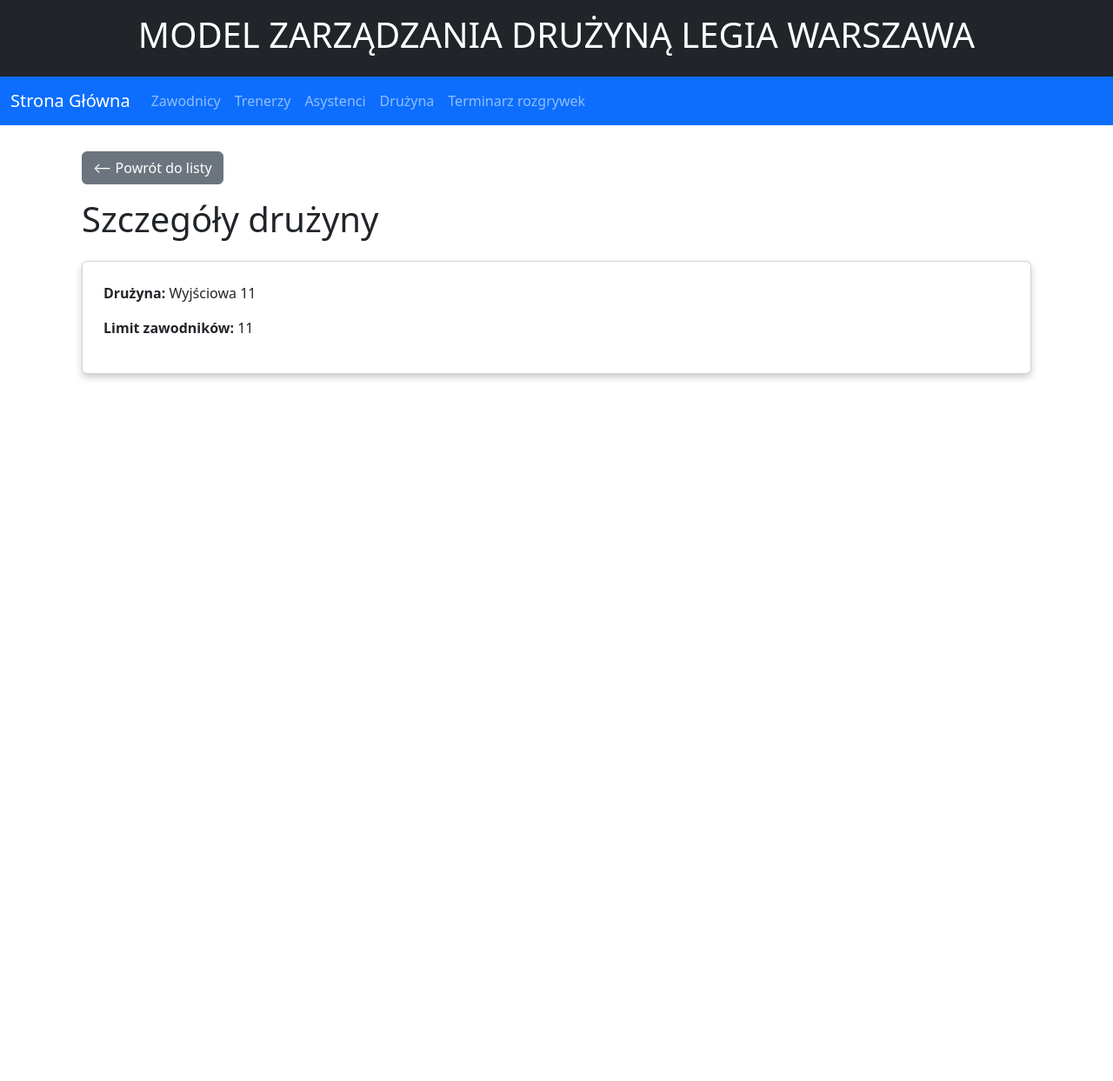
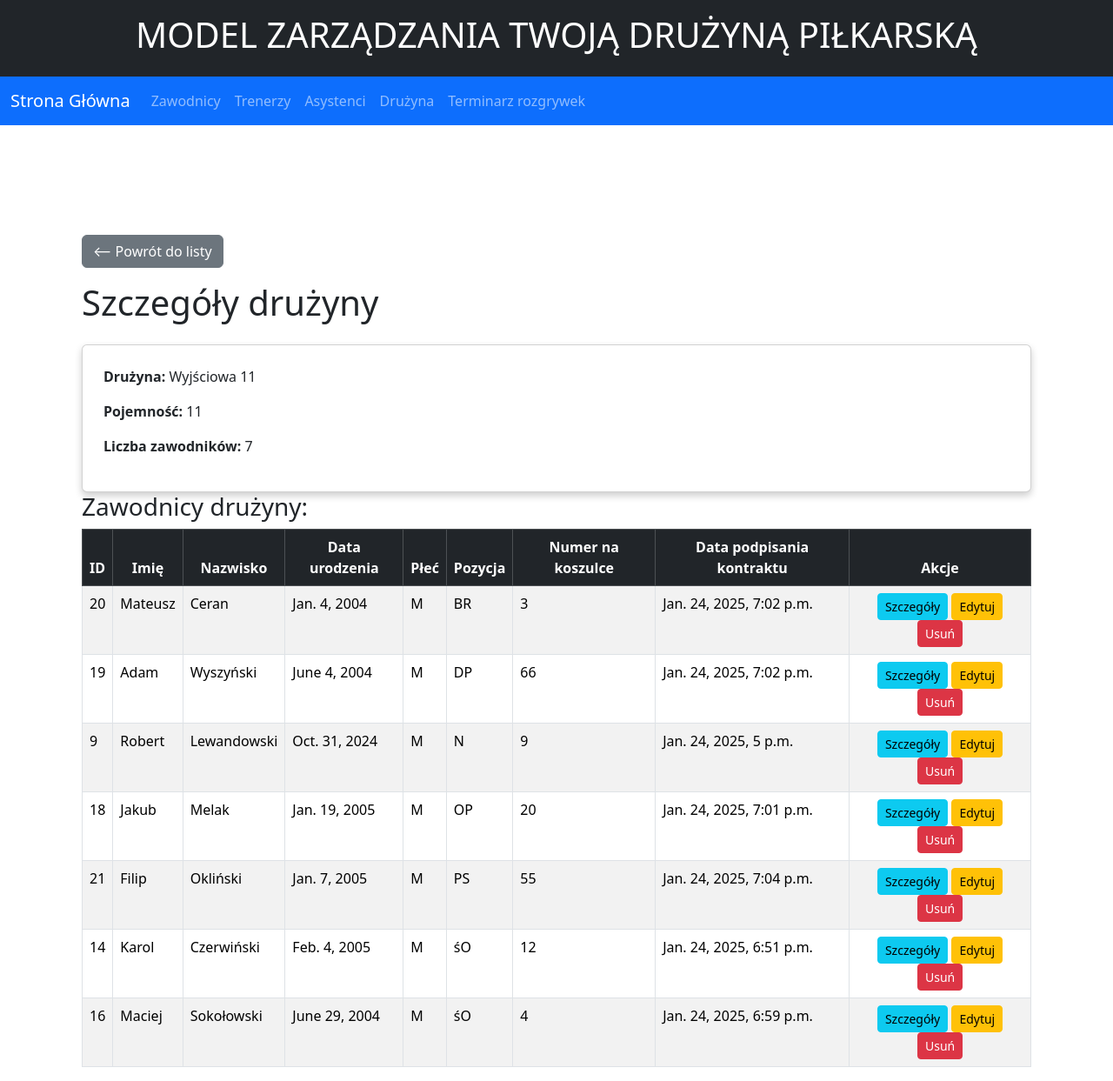
Before and after one commit to Czerw0/football_team_management_web_app, a Django app: page /team/5 in a window 1280 px wide. Shown: the whole page at 87% size. Before the commit the page ends 437 px from the top, so only its background shows below. Run offline with Django 4.2, Linux system fonts and the light colour scheme; data comes from the database, SQL or seed files in the repository; both versions use the stored data as it was after the commit.

Commit message:
update count players and minor changes in html

```diff
--- a/Klub/Legia/models.py
+++ b/Klub/Legia/models.py
@@ -61,7 +61,8 @@
 
     def current_player_count(self):
         """Zwraca aktualną liczbę zawodników w drużynie."""
-        return self.player_set.count()
+        return self.players.count()
+
 
 
 class Player(models.Model):
@@ -72,7 +73,7 @@
     position = models.CharField(max_length=100, choices=POSITIONS)
     number = models.PositiveBigIntegerField()
     signing_date = models.DateTimeField(auto_now_add=True)
-    team = models.ForeignKey(Team, null=True, blank=True, on_delete=models.SET_NULL)
+    team = models.ForeignKey(Team,related_name='players', null=True, blank=True, on_delete=models.SET_NULL)
 
     def __str__(self):
         return f'{self.firstname} {self.lastname} ; {self.position} ; {self.team}'
--- a/Klub/Legia/templates/Legia/assistant/list.html
+++ b/Klub/Legia/templates/Legia/assistant/list.html
@@ -6,7 +6,7 @@
 <div class="container mt-4">
     <div class="d-flex justify-content-between align-items-center mb-3">
         <h2 class="text-success">LISTA ASYSTENTÓW</h2>
-        <a href="{% url 'assistant-create' %}" class="btn btn-success">Dodaj nowego Asystenta</a>
+        <a href="{% url 'assistant-create' %}" class="btn btn-success">Dodaj nowego asystenta</a>
     </div>
     <div class="card p-4 mb-4">
         <h5 class="card-title">Wyszukaj po nazwisku</h5>
@@ -24,7 +24,7 @@
     <div class="table-responsive">
         <table class="table table-striped table-bordered">
             <thead class="table-dark">
-                <tr>
+                <tr align="center">
                     <th>Imię</th>
                     <th>Nazwisko</th>
                     <th>Specjalizacja</th>
--- a/Klub/Legia/templates/Legia/base.html
+++ b/Klub/Legia/templates/Legia/base.html
@@ -7,11 +7,13 @@
         <link href="https://cdn.jsdelivr.net/npm/bootstrap@5.3.0-alpha1/dist/css/bootstrap.min.css" rel="stylesheet">
         <link href="https://cdn.jsdelivr.net/npm/bootstrap@5.3.0-alpha3/dist/css/bootstrap.min.css" rel="stylesheet">
         <script src="https://cdn.jsdelivr.net/npm/bootstrap@5.3.0-alpha1/dist/js/bootstrap.bundle.min.js"></script>
+
     </head>
     <body>
         <header class="bg-dark text-white text-center py-3">
-            <h1>MODEL ZARZĄDZANIA DRUŻYNĄ LEGIA WARSZAWA</h1>
+            <h1>MODEL ZARZĄDZANIA TWOJĄ DRUŻYNĄ PIŁKARSKĄ</h1>
         </header>
+
 
         <nav class="navbar navbar-expand-lg navbar-dark bg-primary">
             <div class="container-fluid">
@@ -40,11 +42,15 @@
                 </div>
             </div>
         </nav>
-
+        <br>
+        <br>
+        <br>
+        <br>
         <main class="container mt-4">
             {% block content %}
             <section class="mt-4">
                 <div class="row">
+                    <!-- First row -->
                     <div class="col-md-4">
                         <div class="card text-center">
                             <div class="card-body">
@@ -57,8 +63,8 @@
                     <div class="col-md-4">
                         <div class="card text-center">
                             <div class="card-body">
-                    <h5 class="card-title">NAJBLIZSZY MECZ</h5>
-                    <p class="card-text">Dowiedz się, z kim Legia gra następny mecz!</p>
+                                <h5 class="card-title">TERMINARZ</h5>
+                                <p class="card-text">Dowiedz się, z kim grasz następny mecz!</p>
                                 <a href="{% url 'game-list' %}" class="btn btn-success">Zobacz terminarz</a>
                             </div>
                         </div>
@@ -66,16 +72,37 @@
                     <div class="col-md-4">
                         <div class="card text-center">
                             <div class="card-body">
-                    <h5 class="card-title">TRENEŻY</h5>
-                    <p class="card-text">Poznaj trenerów Legii Warszawa</p>
+                                <h5 class="card-title">TRENERZY</h5>
+                                <p class="card-text">Poznaj trenerów twojej drużyny</p>
                                 <a href="{% url 'coach-list' %}" class="btn btn-warning">Zobacz trenerów</a>
                             </div>
                         </div>
                     </div>
                 </div>
+                <!-- Second Row -->
+                <div class="row mt-4 justify-content-center">
+                    <div class="col-md-4">
+                        <div class="card text-center">
+                            <div class="card-body">
+                                <h5 class="card-title">ASYSTENCI</h5>
+                                <p class="card-text">Poznaj asystentów twojej drużyny</p>
+                                <a href="{% url 'assistant-list' %}" class="btn btn-secondary">Zobacz asystentów</a>
+                            </div>
+                        </div>
+                    </div>
+                    <div class="col-md-4">
+                        <div class="card text-center">
+                            <div class="card-body">
+                                <h5 class="card-title">DRUŻYNY</h5>
+                                <p class="card-text">Sprawdź swoje drużyny</p>
+                                <a href="{% url 'team-list' %}" class="btn btn-danger">Zobacz drużyny</a>
+                            </div>
+                        </div>
+                    </div>
+                </div>
             </section>
+
 {% endblock %}
         </main>
-
     </body>
 </html>
--- a/Klub/Legia/templates/Legia/coach/list.html
+++ b/Klub/Legia/templates/Legia/coach/list.html
@@ -6,7 +6,7 @@
 <div class="container mt-4">
     <div class="d-flex justify-content-between align-items-center mb-3">
         <h2 class="text-success">LISTA TRENERÓW</h2>
-        <a href="{% url 'coach-create' %}" class="btn btn-success">Dodaj nowego Trenera</a>
+        <a href="{% url 'coach-create' %}" class="btn btn-success">Dodaj nowego trenera</a>
     </div>
 
     <div class="card p-4 mb-4">
@@ -25,7 +25,7 @@
     <div class="table-responsive">
         <table class="table table-striped table-bordered">
             <thead class="table-dark">
-                <tr>
+                <tr align="center">
                     <th>Imię</th>
                     <th>Nazwisko</th>
                     <th>Drużyna</th>
--- a/Klub/Legia/templates/Legia/game/create.html
+++ b/Klub/Legia/templates/Legia/game/create.html
@@ -45,6 +45,7 @@
                     {{ form.score_opponent.label_tag }}
                     {{ form.score_opponent }}
                 </div>
+
             </div>
 
             <div class="d-flex justify-content-end">
--- a/Klub/Legia/templates/Legia/game/detail.html
+++ b/Klub/Legia/templates/Legia/game/detail.html
@@ -9,11 +9,11 @@
 
     <div class="card p-4">
         <p><strong>Przeciwnik:</strong> {{ game.opponent }}</p>
-        <p><strong>Legia:</strong> {{ game.team }}</p>
+        <p><strong>Drużyna:</strong> {{ game.team }}</p>
         <p><strong>Miejsce meczu:</strong> {{ game.game_spot }}</p>
         <p><strong>Typ rogrywek:</strong> {{ game.game_type }}</p>
         <p><strong>Data meczu:</strong> {{ game.date }}</p>
-        <p><strong>Wynik Legi:</strong> {{ game.score_legia }}</p>
+        <p><strong>Wynik twojej drużyny:</strong> {{ game.score_legia }}</p>
         <p><strong>Wynik przeciwnika:</strong> {{ game.score_opponent }}</p>
     </div>
 </div>
--- a/Klub/Legia/templates/Legia/game/list.html
+++ b/Klub/Legia/templates/Legia/game/list.html
@@ -35,10 +35,10 @@
                     <span class="badge bg-secondary">{{ game.date }}</span>
                 </div>
                 <p class="card-text">
-                    <strong>Drużyna Legii:</strong> {{ game.team.name|default:"Brak przypisania" }}
+                    <strong>Drużyna:</strong> {{ game.team.name|default:"Brak przypisania" }}<br>
                     <strong>Miejsce meczu:</strong> {{ game.game_spot }} <br>
                     <strong>Typ rozgrywek:</strong> {{ game.game_type }} <br>
-                    <strong>Wynik:</strong> Legia {{ game.score_legia }} : {{ game.score_opponent }} {{ game.opponent }}
+                    <strong>Wynik:</strong> Twoja drużyna {{ game.score_legia }} : {{ game.score_opponent }} {{ game.opponent }}
                 </p>
                 <div class="d-flex justify-content-end", >
                     <a href="{% url 'game-detail' game.id %}" class="btn btn-info btn-sm me-2">Szczegóły</a>
--- a/Klub/Legia/templates/Legia/team/detail.html
+++ b/Klub/Legia/templates/Legia/team/detail.html
@@ -9,7 +9,50 @@
 
     <div class="card p-4">
         <p><strong>Drużyna:</strong> {{ team.name }}</p>
-        <p><strong>Limit zawodników: </strong> {{ team.capacity }}</p>
+        <p><strong>Pojemność:</strong> {{ team.capacity }}</p>
+        <p><strong>Liczba zawodników:</strong> {{ team.current_player_count }}</p>
+    </div>
+
+    <h3>Zawodnicy drużyny:</h3>
+    <div class="table-responsive">
+        <table class="table table-striped table-bordered">
+            <thead class="table-dark">
+                <tr align="center">
+                    <th>ID</th>
+                    <th>Imię</th>
+                    <th>Nazwisko</th>
+                    <th>Data urodzenia</th>
+                    <th>Płeć</th>
+                    <th>Pozycja</th>
+                    <th>Numer na koszulce</th>
+                    <th>Data podpisania kontraktu</th>
+                    <th>Akcje</th>
+                </tr>
+            </thead>
+            <tbody>
+                {% for player in players %}
+                <tr>
+                    <td>{{ player.id }}</td>
+                    <td>{{ player.firstname }}</td>
+                    <td>{{ player.lastname }}</td>
+                    <td>{{ player.birth }}</td>
+                    <td>{{ player.plec }}</td>
+                    <td>{{ player.position }}</td>
+                    <td>{{ player.number }}</td>
+                    <td>{{ player.signing_date }}</td>
+                    <td align="center">
+                        <a href="{% url 'player-detail' player.id %}" class="btn btn-info btn-sm">Szczegóły</a>
+                        <a href="{% url 'player-update' player.id %}" class="btn btn-warning btn-sm">Edytuj</a>
+                        <a href="{% url 'player-delete' player.id %}" class="btn btn-danger btn-sm">Usuń</a>
+                    </td>
+                </tr>
+                {% empty %}
+                <tr>
+                    <td colspan="9">Brak zawodników w tej drużynie.</td>
+                </tr>
+                {% endfor %}
+            </tbody>
+        </table>
     </div>
 </div>
 {% endblock %}
--- a/Klub/Legia/templates/Legia/team/list.html
+++ b/Klub/Legia/templates/Legia/team/list.html
@@ -30,10 +30,11 @@
     <div class="table-responsive">
         <table class="table table-striped table-bordered">
             <thead class="table-dark">
-                <tr>
+                <tr align="center">
                     <th>ID</th>
                     <th>Nazwa</th>
                     <th>Limit zawodników</th>
+                    <th>Liczba zawodników w drużynie</th>
                     <th>Akcje</th>
                 </tr>
             </thead>
@@ -43,8 +44,8 @@
                     <td>{{ team.id }}</td>
                     <td>{{ team.name }}</td>
                     <td>{{ team.capacity }}</td>
+                    <td>{{ team.player_count }}</td>
                     <td align="center">
-
                         <a href="{% url 'team-detail' team.id %}" class="btn btn-info btn-sm">Szczegóły</a>
                         <a href="{% url 'team-update' team.id %}" class="btn btn-warning btn-sm">Edytuj</a>
                         <a href="{% url 'team-delete' team.id %}" class="btn btn-danger btn-sm">Usuń</a>
--- a/Klub/Legia/views.py
+++ b/Klub/Legia/views.py
@@ -1,11 +1,12 @@
 from django.http import Http404
-from django.shortcuts import redirect, render
+from django.shortcuts import redirect, render, get_object_or_404
 from .forms import PlayerForm, CoachForm, AssistantForm, TeamForm, GameForm
 from .models import Player, Coach, Assistant, Team, Game
 
 
 def welcome_view(request):
     return render(request, "Legia/base.html")
+
 
 
 def player_list(request):
@@ -153,16 +154,19 @@
 
 
 def team_list(request):
-    team = Team.objects.filter(name__icontains=request.POST['phrase']) if request.method == 'POST' else Team.objects.all()
-    return render(request, "Legia/team/list.html", {'teams': team})
+    teams = Team.objects.all()
+
+    for team in teams:
+        team.player_count = team.players.count()
+    return render(request, "Legia/team/list.html", {'teams': teams})
 
 
 def team_detail(request, id):
-    try:
-        team = Team.objects.get(id=id)
-    except Team.DoesNotExist:
-        raise Http404("Assistant not found")
-    return render(request, "Legia/team/detail.html", {'team': team})
+    team = get_object_or_404(Team, id=id)
+    players = team.players.all()
+
+    return render(request, "Legia/team/detail.html", {'team': team, 'players': players})
+
 
 
 def team_create(request):
@@ -199,6 +203,19 @@
         raise Http404("Team not found")
     return redirect('team-list')
 
+def team_player_count(request, team_id):
+    try:
+        team = Team.objects.get(id=team_id)
+    except Team.DoesNotExist:
+        raise Http404("Team not found")
+    player_count = Player.objects.filter(team=team).count()
+
+    return render(request, "Legia/team/detail.html", {
+        'team': team,
+        'player_count': player_count
+    })
+
+
 
 def game_list(request):
     game = Game.objects.filter(opponent__icontains=request.POST['phrase']) if request.method == 'POST' else Game.objects.all()
@@ -224,6 +241,7 @@
     return render(request, "Legia/game/create.html", {'form': form})
 
 
+
 def game_update(request, id):
     try:
         game = Game.objects.get(id=id)
```
Also changed, not shown: Klub/Legia/forms.py (+4 -3 lines), Klub/Legia/templates/Legia/player/detail.html (+9 -11 lines), Klub/Legia/templates/Legia/player/list.html (+4 -3 lines), Klub/Legia/migrations/0006_alter_player_team.py (added), Klub/Legia/migrations/0007_game_players.py (added), Klub/db.sqlite3. Lines whose indentation alone changed are shown as unchanged.
